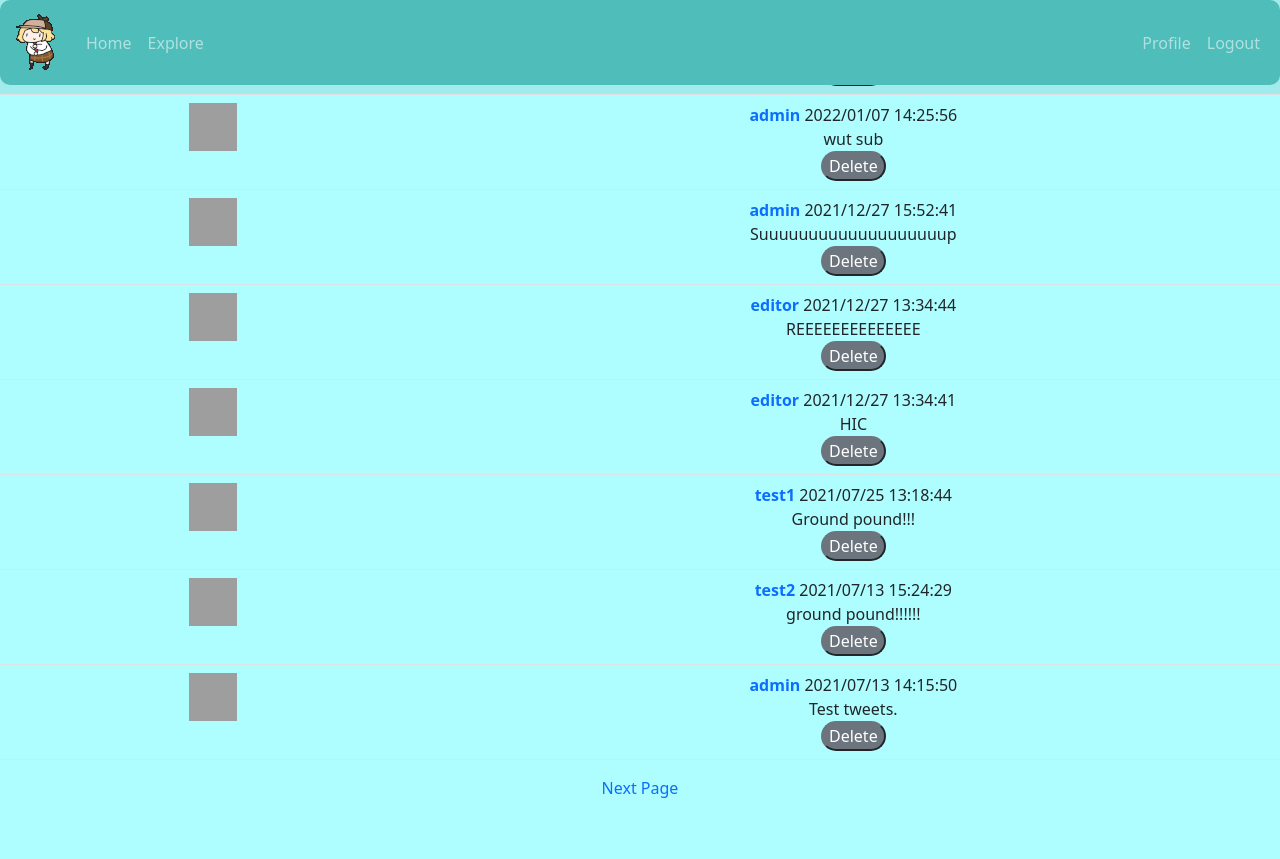
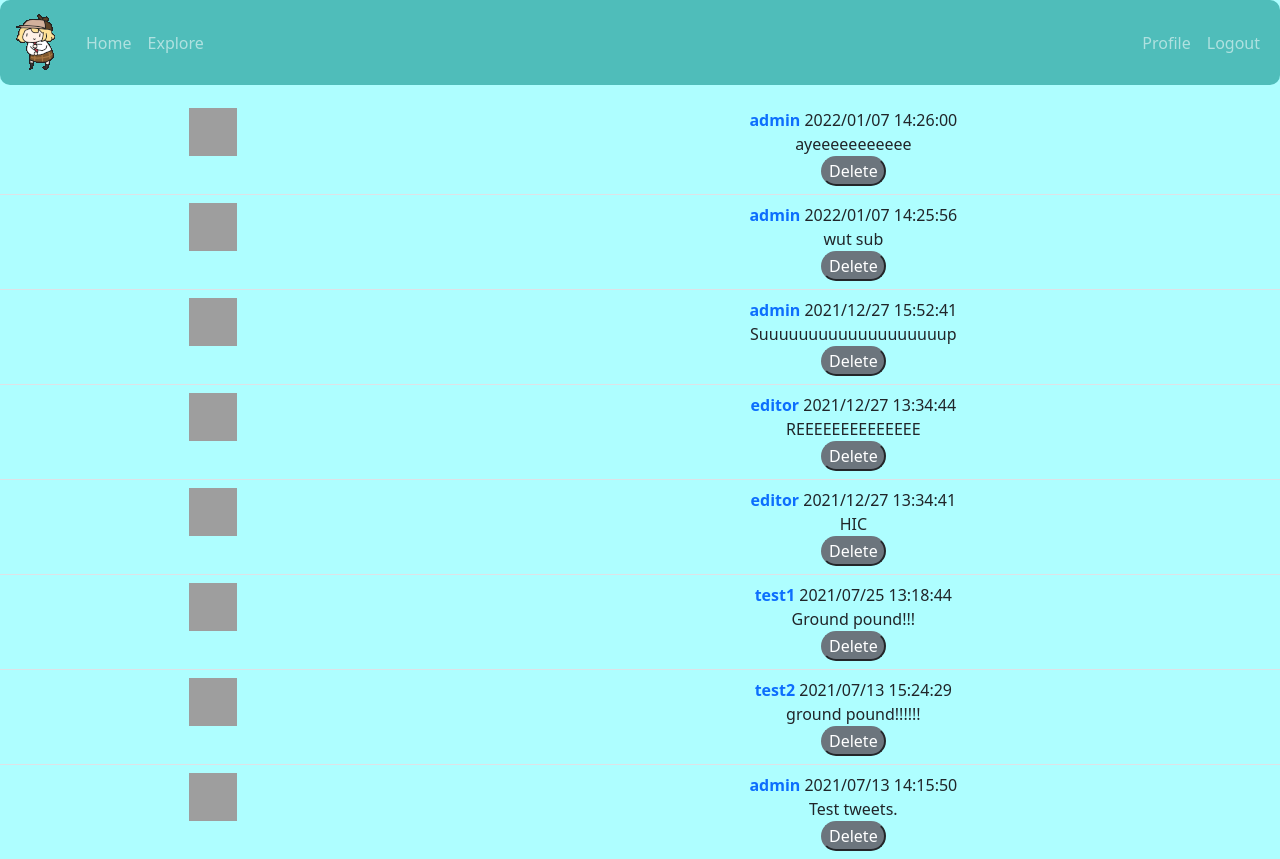
Before and after one commit to Touyu-Pan/flask-demo, a Flask app: page /explore in a window 1280 px wide. Shown: the top 859 px of the page. Before the commit the page ends 798 px from the top, so only its background shows below. Run offline with Flask 2, Linux system fonts and the light colour scheme; a user stored in the database is signed in; data comes from the database, SQL or seed files in the repository; grey boxes are pictures that could not be loaded.

Commit message:
fix item being covered by navbar.

```diff
--- a/twittor/templates/base.html
+++ b/twittor/templates/base.html
@@ -75,7 +75,7 @@
   </ul>
   {% endif %}
   {% endwith %}
-
+  <div style="padding-top: 100px;"></div>
   {% block content %} {% endblock %}
   <script>
     function signOut() {
```
